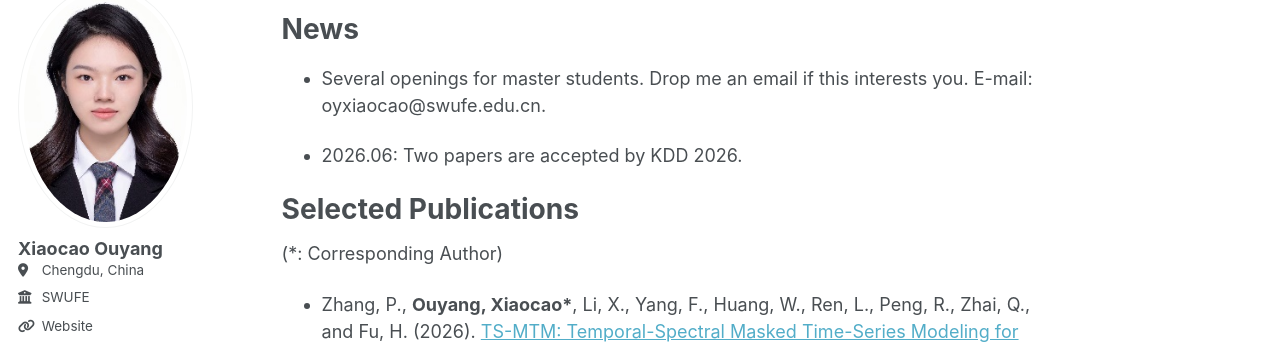
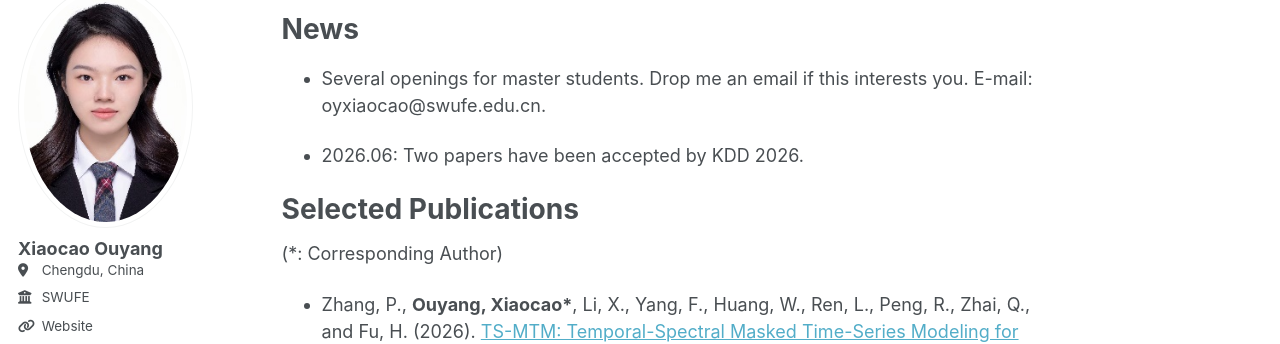
Before and after one commit to ouyangxiaocao/ouyangxiaocao.github.io, a Jekyll site: the page built from _pages/about.md, in a window 1280 px wide and 900 px high, scrolled down 386 px. Shown: the part 115-459 px from the top of the window. Built offline with Jekyll 4.4.1, drawn with Linux system fonts in a browser that asks for light colours; a style sheet for code colours, icons or effects is not loaded.

Commit message:
Update about.md
nothing special

```diff
--- a/_pages/about.md
+++ b/_pages/about.md
@@ -21,7 +21,7 @@ News
 ======
 - Several openings for master students. Drop me an email if this interests you. E-mail: oyxiaocao@swufe.edu.cn.
 
-- 2026.06: Two papers are accepted by KDD 2026.
+- 2026.06: Two papers have been accepted by KDD 2026.
 
 Selected Publications
 ======
```
